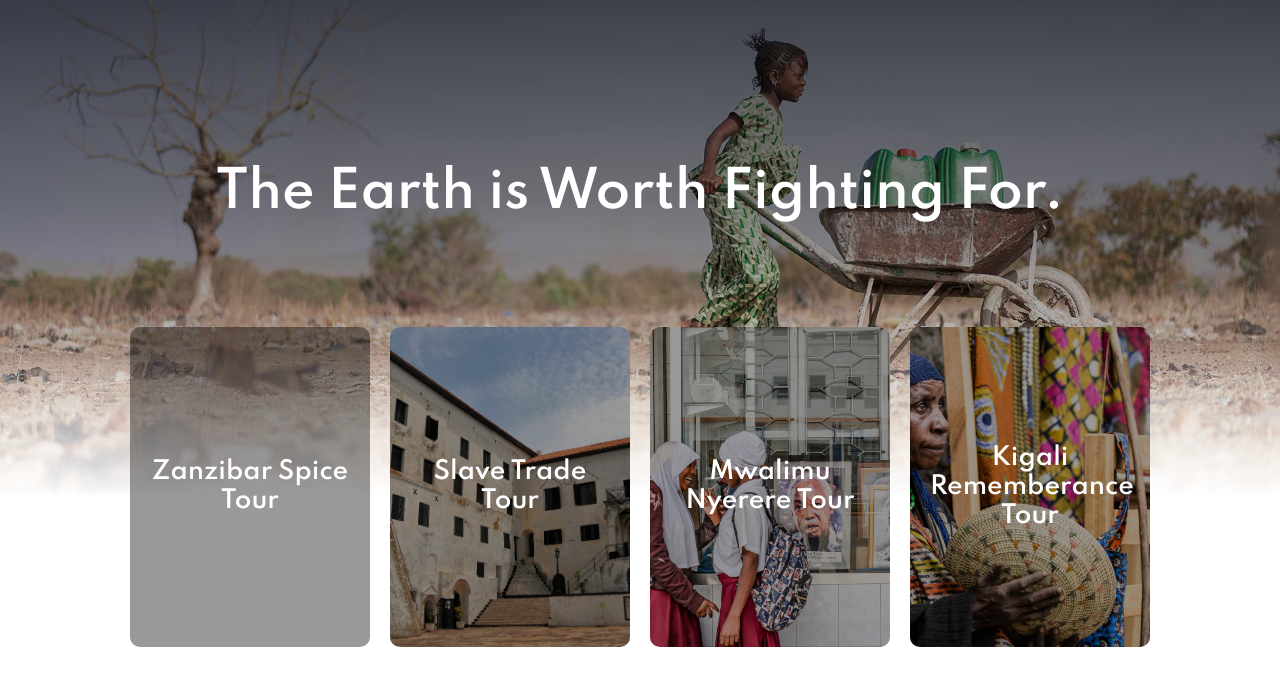
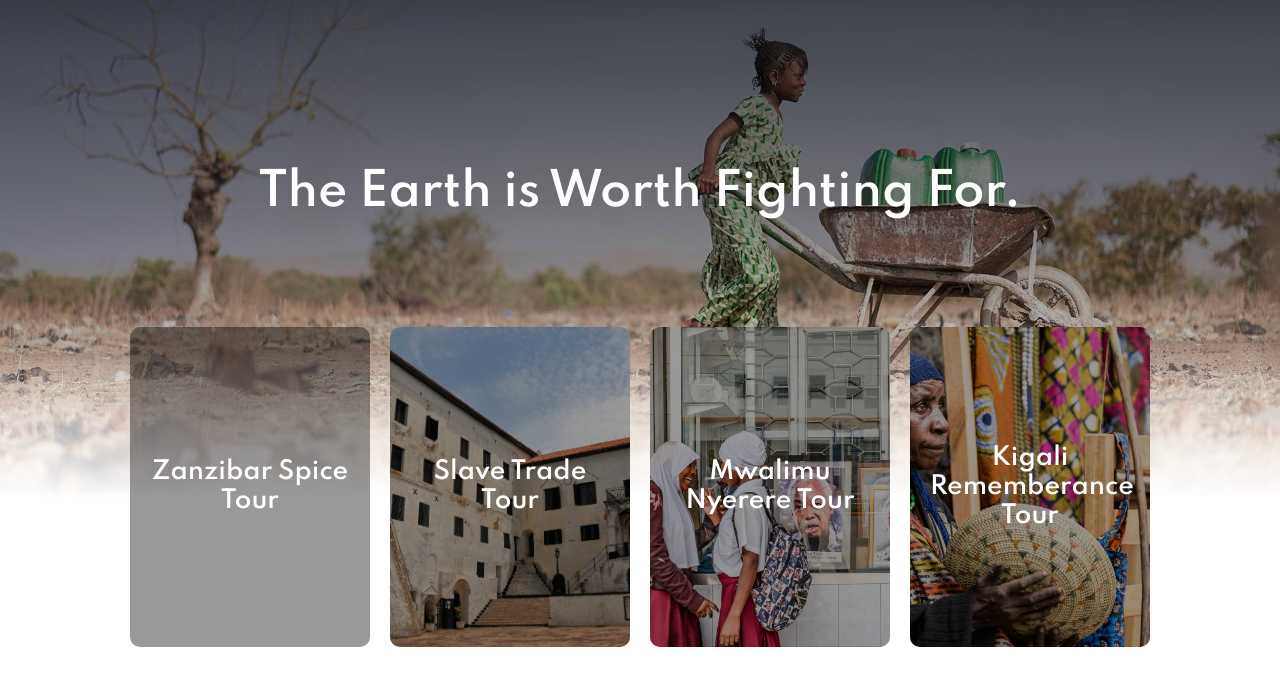
Before and after one commit to MichaelKNjogu/oiu-environment-club, a plain HTML site: page index.html in a window 1280 px wide. Shown: the part 103-800 px from the top of the page. Drawn offline with nearby package versions, Linux system fonts and the light colour scheme; files that its build step writes are made by us from their sources.

Commit message:
Updated hero styles

```diff
--- a/assets/sass/templates/_home.scss
+++ b/assets/sass/templates/_home.scss
@@ -43,7 +43,7 @@
         top: 50%;
         transform: translateY(-50%);
         h2 {
-            @include convert-to-rem( 50, 600 );
+            @include convert-to-rem( 45, 600 );
         }
     }
     &-thumbnails {
```
